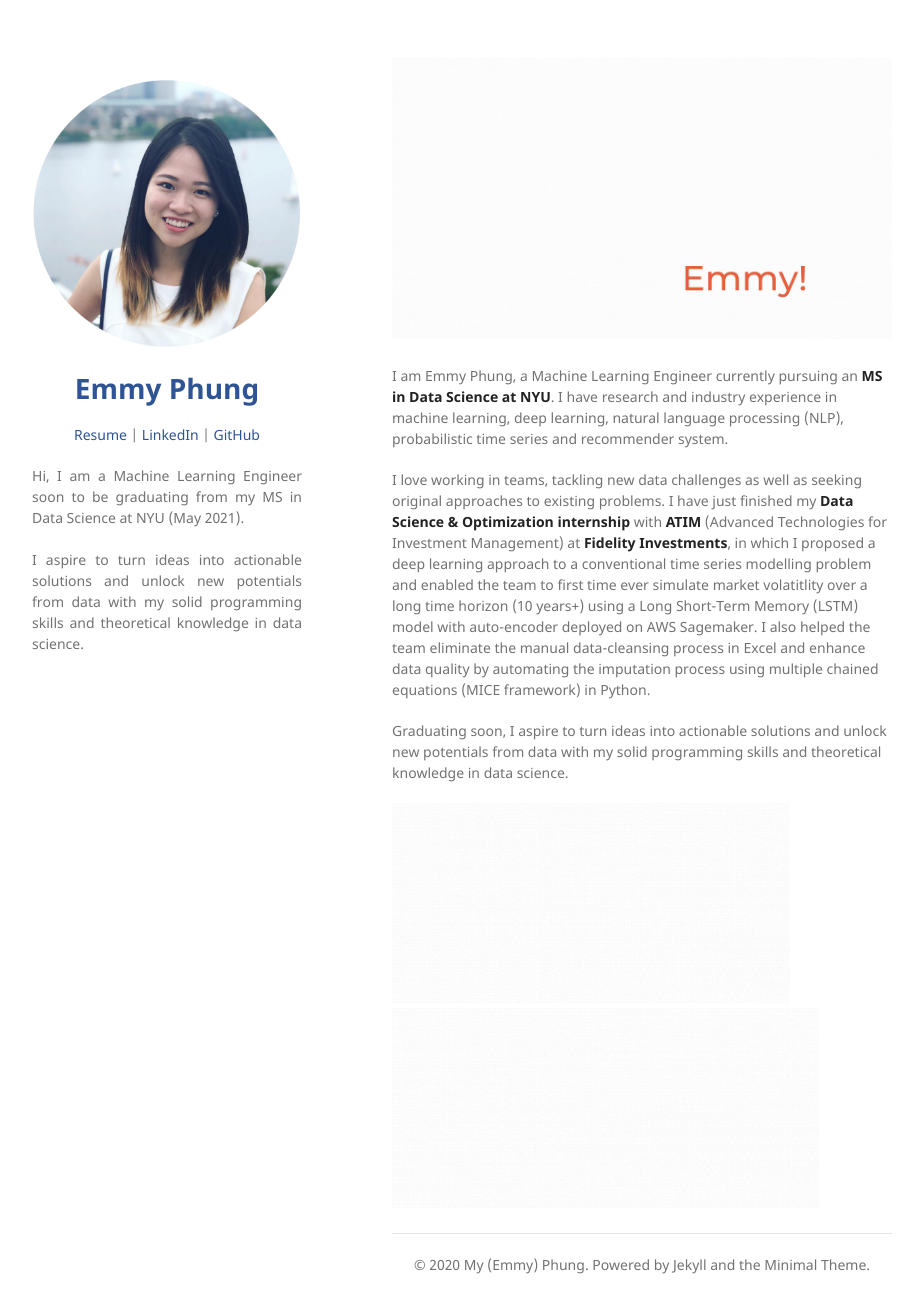
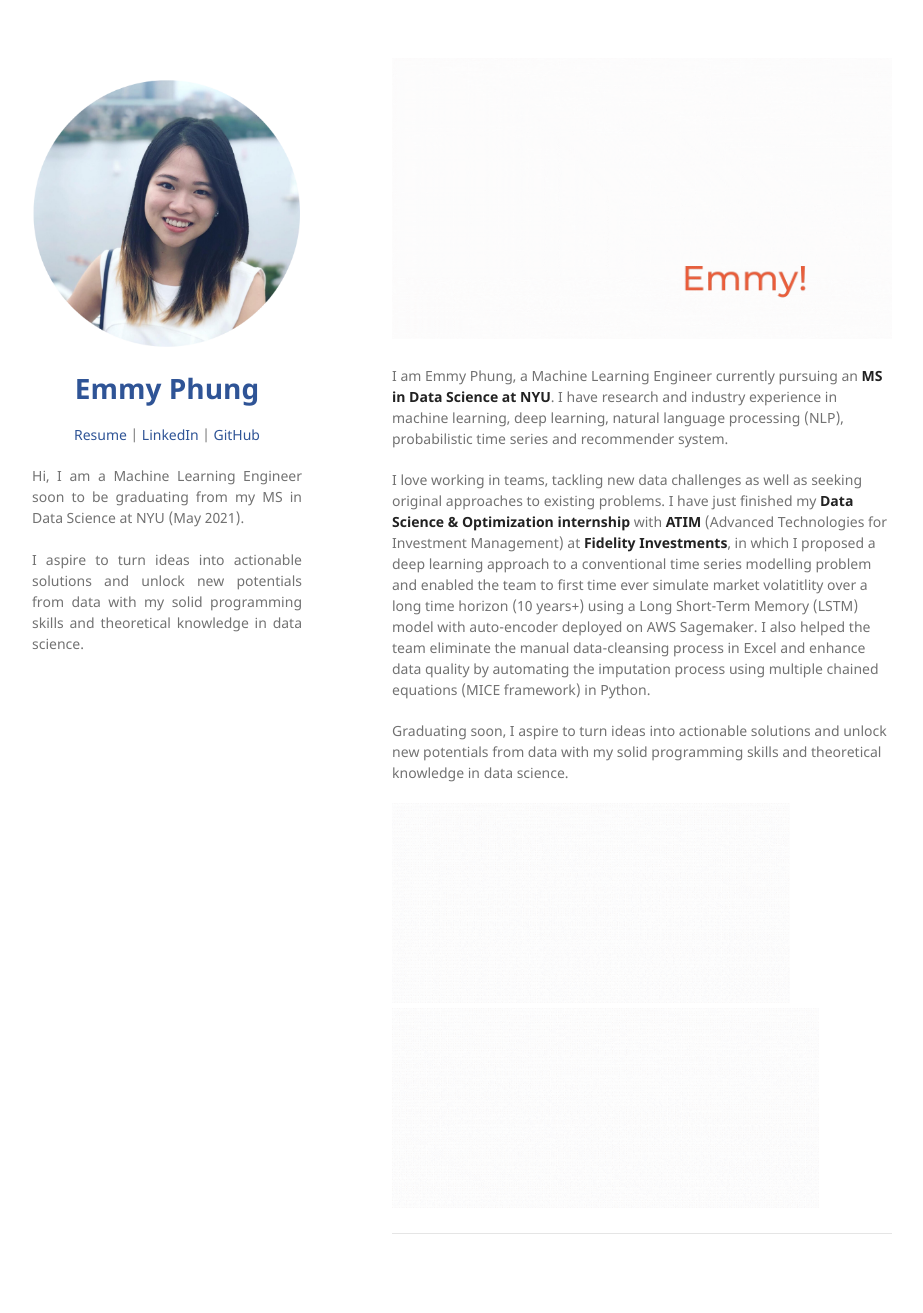
Before and after one commit to Emmyphung/emmyphung.github.io, a Jekyll site: the page built from index.md, in a window 1280 px wide and 1325 px high. Shown: the top 1313 px of the window, without its empty margins (178-1101 px from the left). Built offline with Jekyll 4.4.1, drawn with Linux system fonts in a browser that asks for light colours; our own code applies the rules of GitHub Pages for plain Markdown files.

Commit message:
Update index.md

```diff
--- a/index.md
+++ b/index.md
@@ -10,6 +10,4 @@ Graduating soon, I aspire to turn ideas into actionable solutions and unlock new
 [<img src="images/portfolio2.gif" height="200" />](sections/portfolio.md)
 [<img src="images/leadership2.gif" height="200" />](sections/dsinbrief.md)
 
-
 ---
-<center>© 2020 My (Emmy) Phung. Powered by Jekyll and the Minimal Theme.</center>
```
